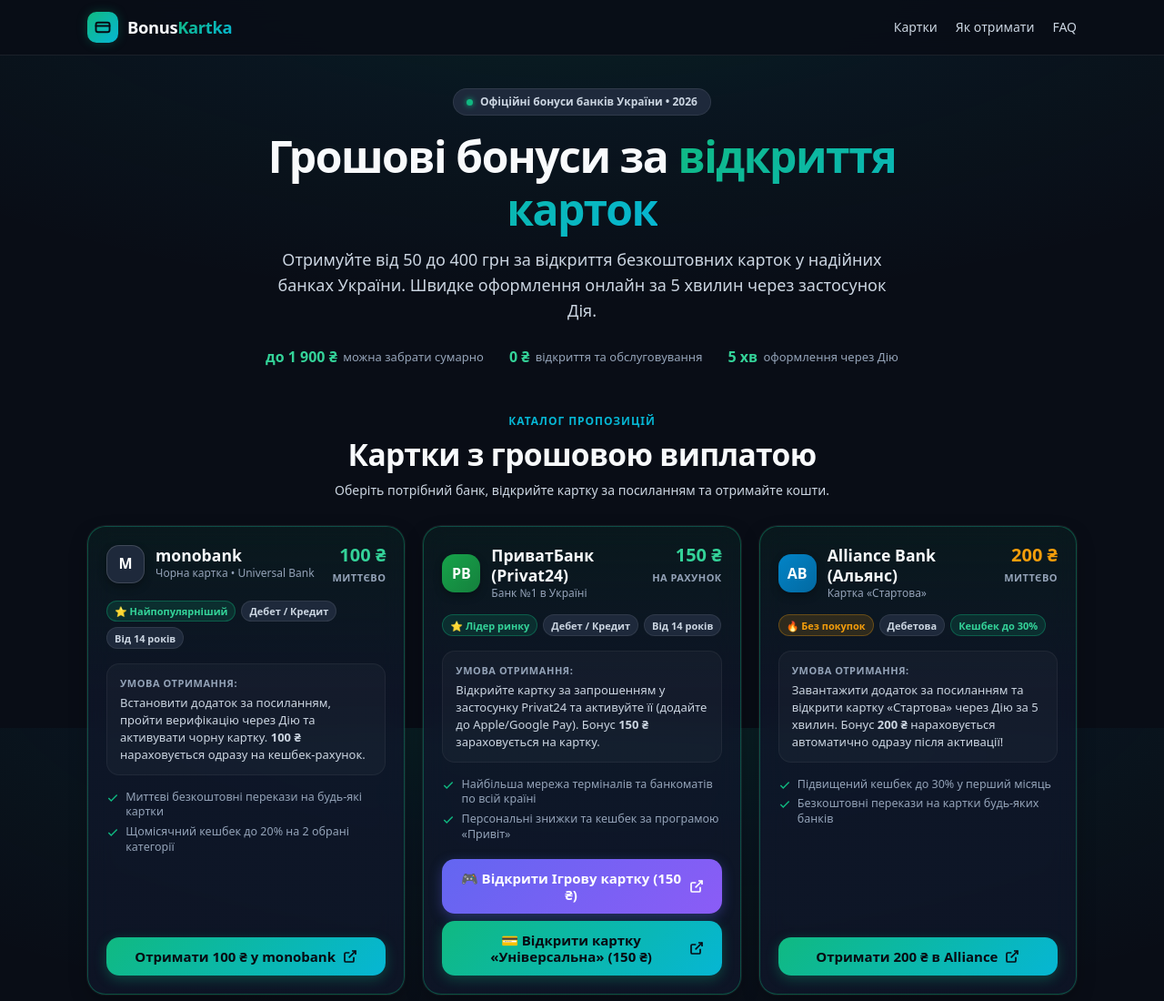
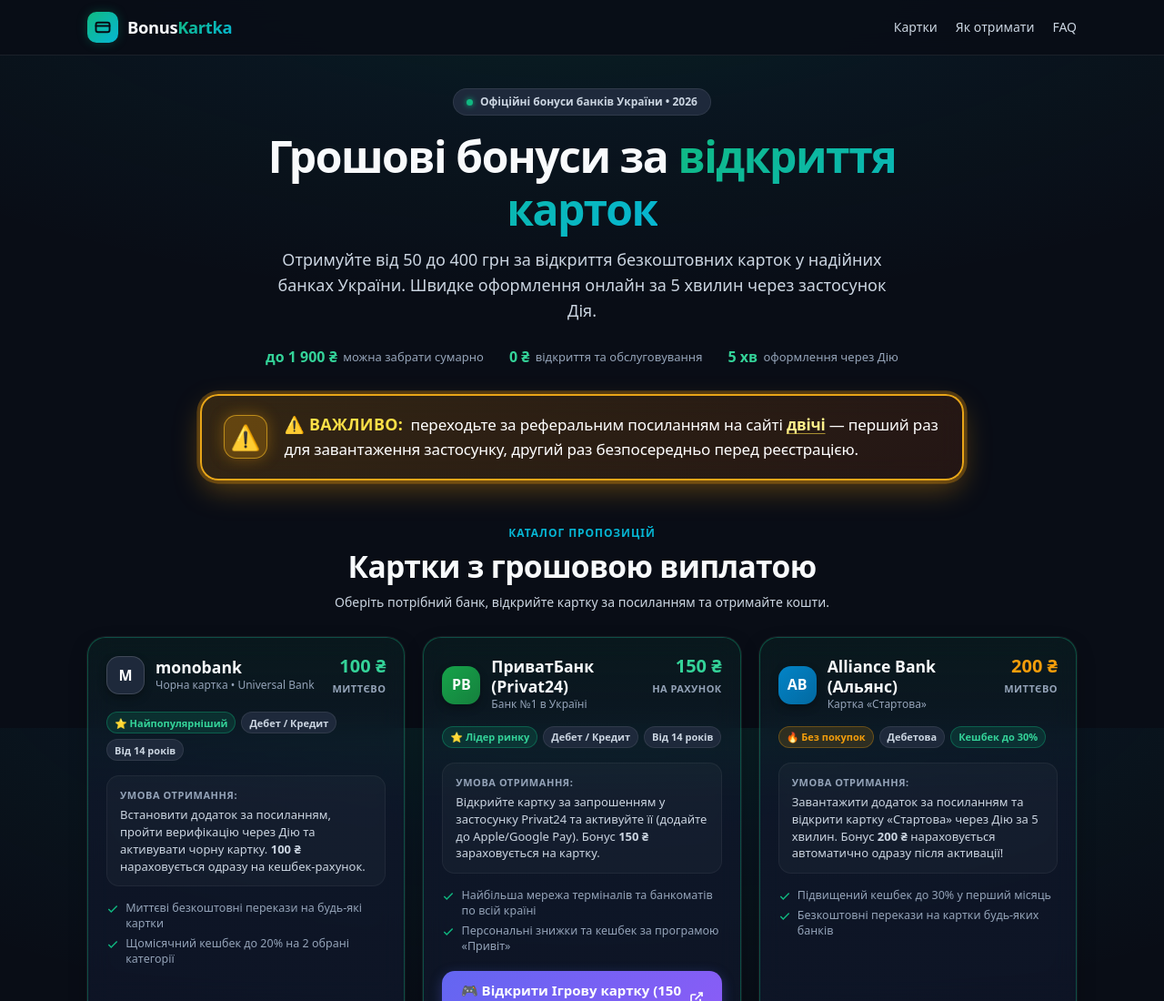
Before and after one commit to stufyyyyn/bank-bonuses-ua, a plain HTML site: page index.html in a window 1280 px wide. Shown: the top 1100 px of the page at 91% size. Drawn offline with Linux system fonts and the light colour scheme.

Commit message:
feat: add prominent glowing warning banner about clicking referral links twice

```diff
--- a/index.html
+++ b/index.html
@@ -201,6 +201,18 @@
           <div class="hero-stat-item">
             <strong>5 хв</strong>
             <span>оформлення через Дію</span>
+          </div>
+        </div>
+
+        <!-- High-Visibility Referral Warning Banner -->
+        <div class="important-warning-banner" role="alert" aria-label="Важливе застереження">
+          <div class="warning-icon-wrap" aria-hidden="true">
+            ⚠️
+          </div>
+          <div class="warning-content">
+            <p class="warning-text">
+              <span class="warning-highlight-label">⚠️ Важливо:</span> переходьте за реферальним посиланням на сайті <strong>двічі</strong> — перший раз для завантаження застосунку, другий раз безпосередньо перед реєстрацією.
+            </p>
           </div>
         </div>
       </div>
--- a/style.css
+++ b/style.css
@@ -260,6 +260,107 @@
 .hero-stat-item strong {
   color: var(--accent-emerald-light);
   font-size: 1rem;
+}
+
+/* ==========================================================================
+   High-Visibility Warning Banner (Referral Instruction)
+   ========================================================================== */
+
+.important-warning-banner {
+  position: relative;
+  max-width: 840px;
+  margin: 1.75rem auto 0;
+  padding: 1.15rem 1.5rem;
+  display: flex;
+  align-items: center;
+  gap: 1.15rem;
+  text-align: left;
+  background: linear-gradient(135deg, rgba(245, 158, 11, 0.18) 0%, rgba(234, 88, 12, 0.12) 100%);
+  border: 2px solid rgba(245, 158, 11, 0.85);
+  border-radius: var(--radius-lg);
+  backdrop-filter: blur(14px);
+  -webkit-backdrop-filter: blur(14px);
+  box-shadow: 0 0 0 0 rgba(245, 158, 11, 0.4), 0 10px 30px -5px rgba(245, 158, 11, 0.3);
+  animation: pulseNotice 2.8s ease-in-out infinite;
+}
+
+@keyframes pulseNotice {
+  0%, 100% {
+    box-shadow: 0 0 0 0 rgba(245, 158, 11, 0.4), 0 10px 28px -5px rgba(245, 158, 11, 0.25);
+    border-color: rgba(245, 158, 11, 0.85);
+  }
+  50% {
+    box-shadow: 0 0 0 7px rgba(245, 158, 11, 0.18), 0 14px 36px -2px rgba(245, 158, 11, 0.45);
+    border-color: #fbbf24;
+  }
+}
+
+.warning-icon-wrap {
+  flex-shrink: 0;
+  display: flex;
+  align-items: center;
+  justify-content: center;
+  width: 48px;
+  height: 48px;
+  border-radius: 14px;
+  background: rgba(245, 158, 11, 0.25);
+  border: 1px solid rgba(251, 191, 36, 0.6);
+  font-size: 1.65rem;
+  line-height: 1;
+  box-shadow: 0 0 16px rgba(245, 158, 11, 0.35);
+}
+
+.warning-content {
+  flex: 1;
+}
+
+.warning-text {
+  margin: 0;
+  font-size: clamp(0.9375rem, 2.2vw, 1.0625rem);
+  line-height: 1.55;
+  color: #ffffff;
+  font-weight: 500;
+  letter-spacing: -0.01em;
+}
+
+.warning-highlight-label {
+  display: inline-block;
+  color: #fde047;
+  font-weight: 800;
+  font-size: 1.05em;
+  text-transform: uppercase;
+  letter-spacing: 0.02em;
+  margin-right: 0.25rem;
+}
+
+.warning-text strong {
+  color: #fef08a;
+  font-weight: 800;
+  text-decoration: underline;
+  text-decoration-color: rgba(253, 224, 71, 0.6);
+  text-underline-offset: 3px;
+}
+
+@media (max-width: 640px) {
+  .important-warning-banner {
+    flex-direction: column;
+    align-items: flex-start;
+    gap: 0.85rem;
+    padding: 1.1rem 1.2rem;
+    margin-top: 1.5rem;
+  }
+
+  .warning-icon-wrap {
+    width: 42px;
+    height: 42px;
+    font-size: 1.45rem;
+    border-radius: 10px;
+  }
+
+  .warning-text {
+    font-size: 0.9375rem;
+    line-height: 1.5;
+  }
 }
 
 /* ==========================================================================
```
